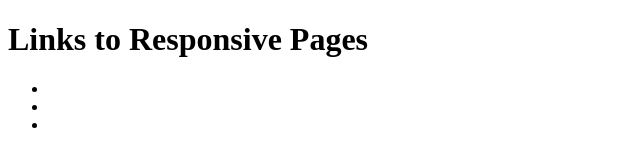
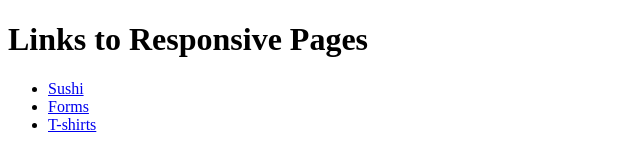
Before and after one commit to skrich-x/2.2-responsive-exercises, a plain HTML site: page index.html in a window 1280 px wide. Shown: the whole page, without its empty margins (0-640 px from the left). Drawn offline with Linux system fonts and the light colour scheme.

Commit message:
Fixed LIs

```diff
--- a/index.html
+++ b/index.html
@@ -7,9 +7,9 @@
 <body>
   <h1> Links to Responsive Pages </h1>
   <ul>
-    <li> <a href="../Sushi/sushi.html"></a></li>
-    <li><a href="../Forms/forms.html"></a></li>
-    <li><a href="../T-shirts/shirts.html"></a></li>
+    <li> <a href="Sushi/sushi.html">Sushi</a></li>
+    <li><a href="Forms/forms.html">Forms</a></li>
+    <li><a href="T-shirts/shirts.html">T-shirts</a></li>
   </ul>
 </body>
 </html>
```
